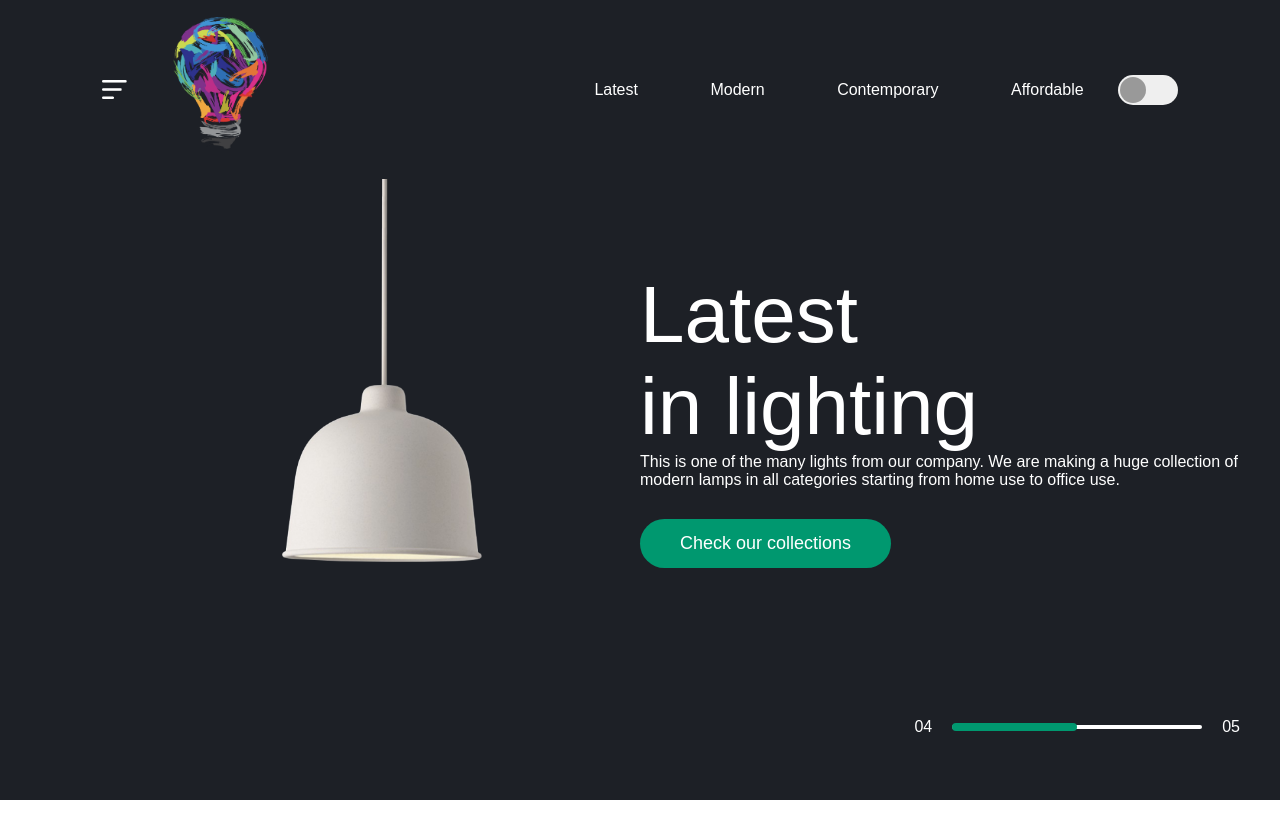
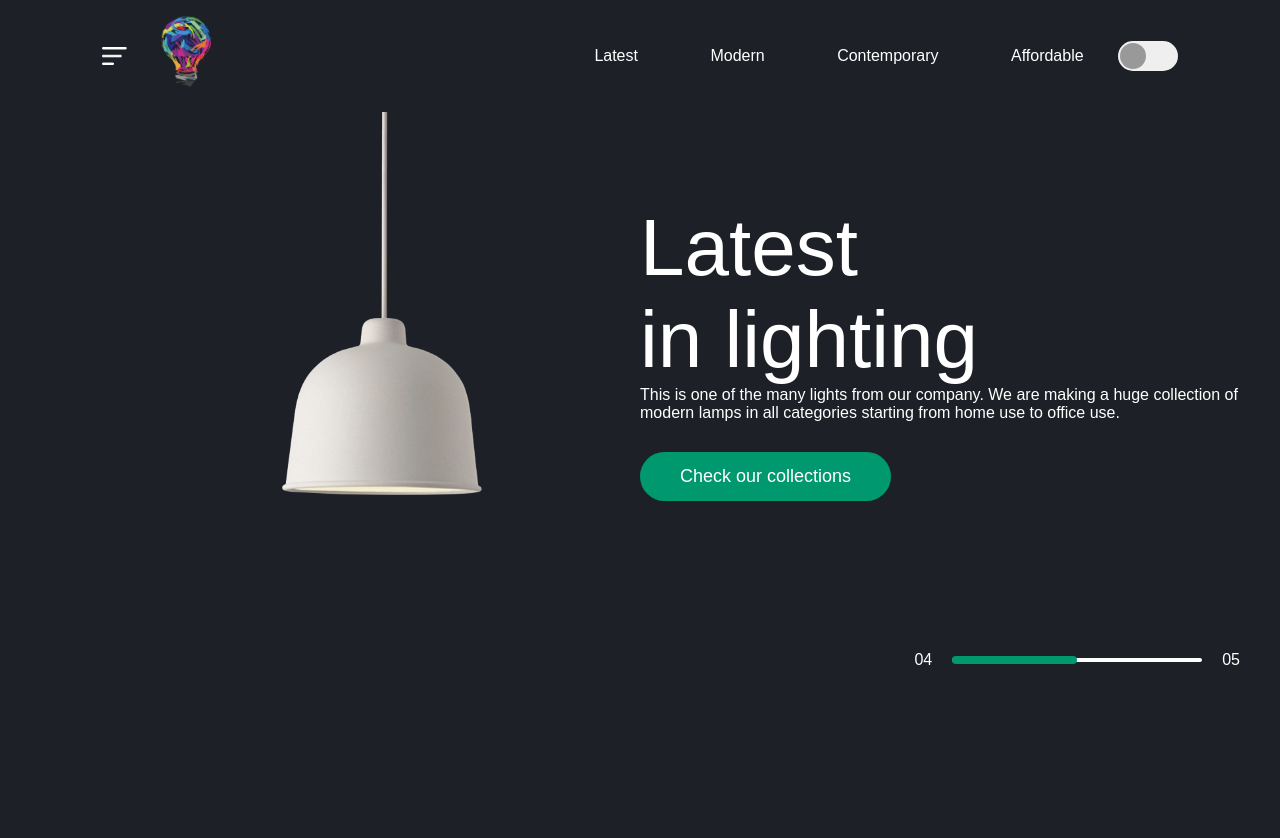
Before and after one commit to eno-lc/LightBulbFirstPage, a plain HTML site: page index.html in a window 1280 px wide. Drawn offline with Linux system fonts and the light colour scheme.

Commit message:
background change, button transform, logochange size

```diff
--- a/index.html
+++ b/index.html
@@ -8,6 +8,7 @@
     <link rel="stylesheet" href="style.css">
 </head>
 <body>
+    <div class="back">
     <div class="hero">
             <nav>
                 <img src="images/menu.png" class="menu-img">
@@ -40,7 +41,7 @@
                    </div>
                 </div>
     </div>
-
+</div>
     <script>
         var btn = document.getElementById("btn");
         var light = document.getElementById("light");
--- a/style.css
+++ b/style.css
@@ -3,6 +3,10 @@
     padding: 0;
     font-family: sans-serif;
     box-sizing: border-box;
+
+}
+body{
+    background-color: #1d2026;
 }
 
 .hero{
@@ -25,9 +29,9 @@ nav .menu-img{
 }
 
 nav .logo{
-    width: 150px;
+    width: 80px;
     cursor: pointer;
-    margin-top: -15px;
+    margin-top: -10px;
 }
 
 nav ul{
```
